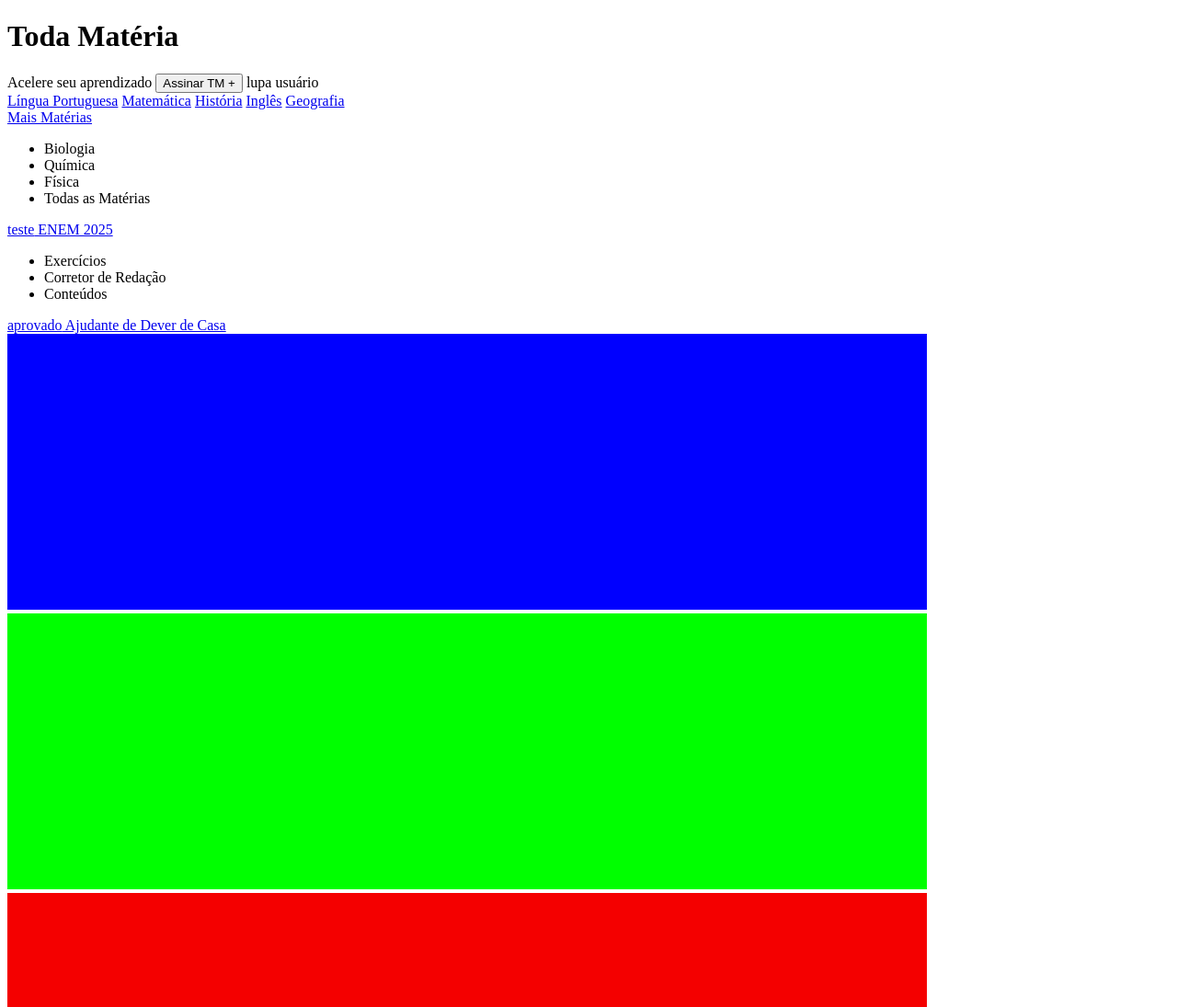
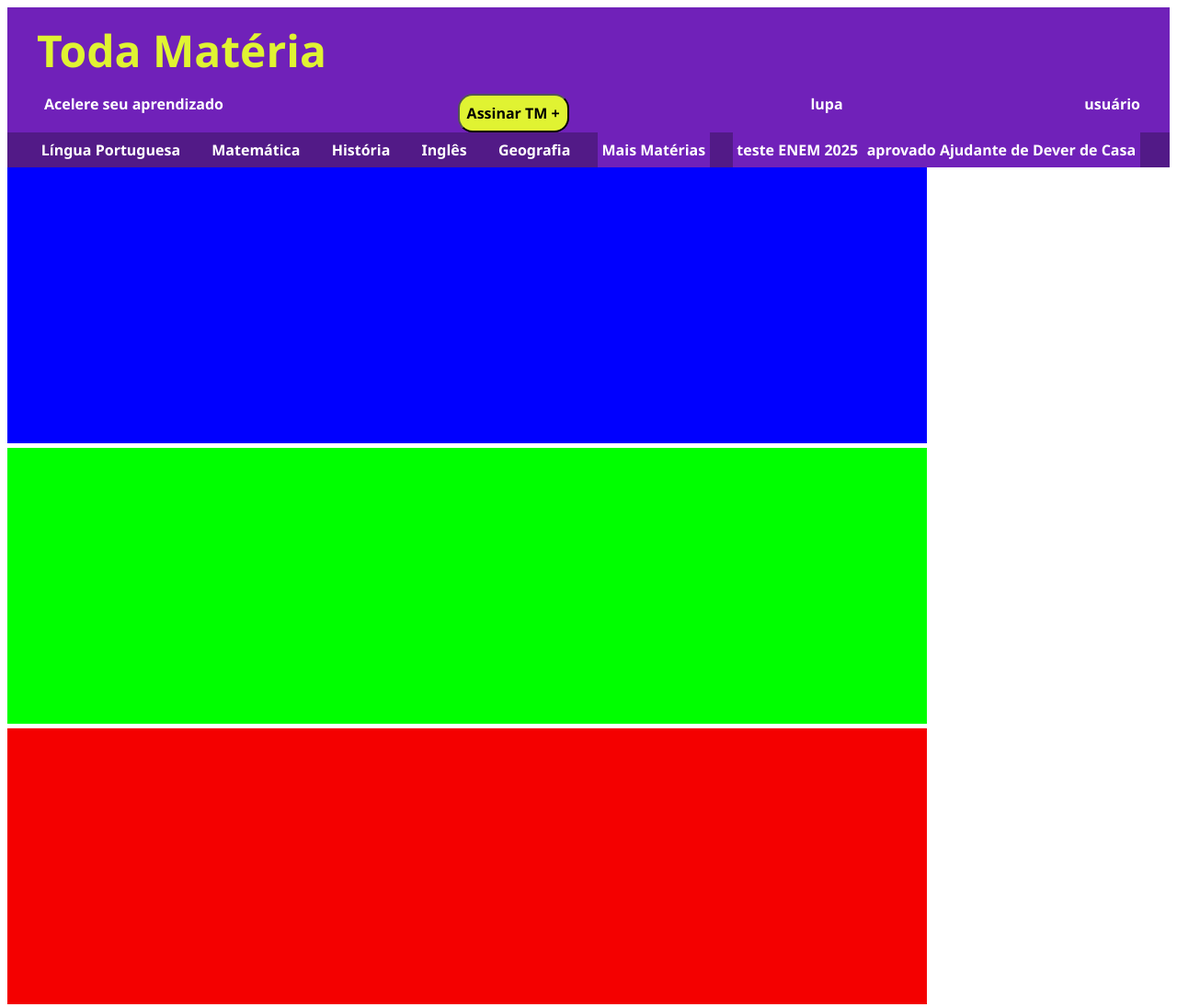
Before and after one commit to lianecsdee/frontend-toda-mateeria, a plain HTML site: page index.html in a window 1280 px wide. Shown: the top 1095 px of the page at 92% size. Drawn offline with Linux system fonts and the light colour scheme.

```diff
--- /dev/null
+++ b/estilo.css
@@ -0,0 +1,66 @@
+*{
+font-size: 16px;
+font-family: 'Segoe UI', Tahoma, Geneva, Verdana, sans-serif;
+padding: 0;
+margin: none;
+outline: border-box;
+}
+
+header{
+    background-color: #7021b9;
+}
+
+header div{
+    width: 1200px;
+    margin: auto;
+    display: flex;
+    justify-content: space-between;
+}
+
+h1{
+    font-size: 3em;
+    color: #e0f332;
+    margin-top: 0.3em;
+    margin-bottom: 0.3em;
+}
+header > div > div{
+    margin-top: 1.5em;
+}
+header span{
+    color: #ffffff;
+    font-weight: bold;
+    margin-left: 0.5em;
+}
+header button{
+background-color: #e0f332;
+padding: 0.5em;
+border-radius: 1em;
+font-weight: bold;
+}
+nav{
+    background-color: #521a87;
+}
+nav > div {
+width: 1200px;
+margin: auto;
+display: flex;
+justify-content: space-between;
+
+}
+
+nav> div> div{
+    background-color: #7021b9;
+    display: flex;
+}
+nav a{
+    color: #ffffff;
+    font-weight: bolder;
+    text-decoration: none;
+    padding: .5em .3em;
+    display: inline-block;
+}
+
+nav> div> div ul{
+    display: none;
+    list-style: none;
+}
--- a/index.html
+++ b/index.html
@@ -3,6 +3,8 @@
 <head>
     <meta charset="UTF-8">
     <meta name="viewport" content="width=device-width, initial-scale=1.0">
+
+    <link rel="stylesheet" href="estilo.css">
     <title>Toda Matéria</title>
 </head>
 <body>
```
